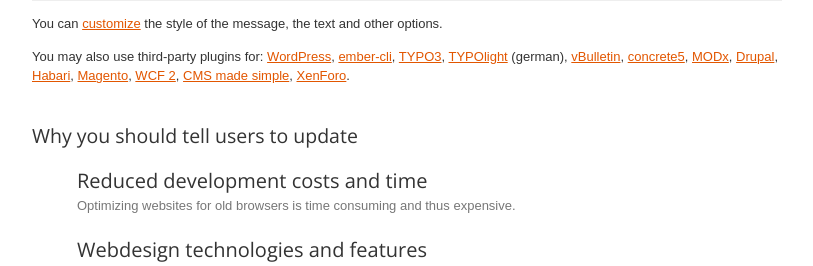
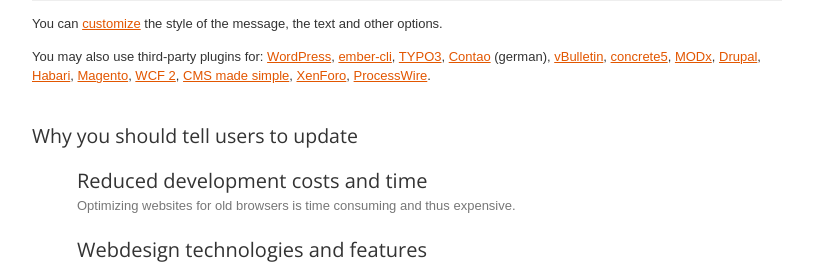
Before and after one commit to browser-update/browser-update, a PHP site: page /index.php in a window 1280 px wide. Shown: the part 1569-1835 px from the top of the page, without its empty margins (233-1046 px from the left). Run offline with PHP 8.4, Linux system fonts and the light colour scheme; data that the repository does not hold is empty; some libraries are stand-ins or nearby versions.

Commit message:
Added link to ProcessWire module + Changed name of TYPOlight to Contao

```diff
--- a/index.php
+++ b/index.php
@@ -226,17 +226,21 @@
 									'<a href="%s">WordPress</a>, ' .
 									'<a href="%s">ember-cli</a>, ' .
 									'<a href="%s">TYPO3</a>, ' .
-                                            '<a href="%s">TYPOlight</a> (german), ' .
+									'<a href="%s">Contao</a> (german), ' .
 									'<a href="%s">vBulletin</a>, ' .
 									'<a href="%s">concrete5</a>, ' .
 									'<a href="%s">MODx</a>, ' .
 									'<a href="%s">Drupal</a>, ' .
 									'<a href="%s">Habari</a>, '.
-								'<a href="%s">Magento</a>, <a href="%s">WCF 2</a>, <a href="%s">CMS made simple</a>, <a href="%s">XenForo</a>.',
+									'<a href="%s">Magento</a>, '.
+									'<a href="%s">WCF 2</a>, '.
+									'<a href="%s">CMS made simple</a>, '.
+									'<a href="%s">XenForo</a>, '.
+									'<a href="%s">ProcessWire</a>.',
 									'http://wordpress.org/extend/plugins/wp-browser-update',
 									'https://www.npmjs.com/package/ember-cli-browser-update',
 									'http://typo3.org/extensions/repository/view/browserupdnotify/current/',
-				'http://typolight.org/erweiterungsliste/view/browser_update.html',
+									'https://contao.org/de/extension-list/view/browser_update.html',
 									'http://www.vbulletin.org/forum/showthread.php?t=239559',
 									'http://www.concrete5.org/marketplace/addons/scala-it-browser-update-notification/',
 									'http://modxcms.com/extras/package/737',
@@ -245,7 +249,8 @@
 									'http://www.rapidcommerce.eu/blog/2012/10/magento-browser-update-notice/',
 									'https://www.woltlab.com/pluginstore/index.php/File/1363-Warnhinheis-bei-veralteten-Browsern/',
 									'http://dev.cmsmadesimple.org/projects/browserupdate',
-                                        'http://xenforo.com/community/resources/customisable-browser-update-org-widget.764/'
+									'http://xenforo.com/community/resources/customisable-browser-update-org-widget.764/',
+									'http://modules.processwire.com/modules/markup-browser-update/'
 								);
 								?>
 		</p>
```
Lines whose indentation alone changed are shown as unchanged.
